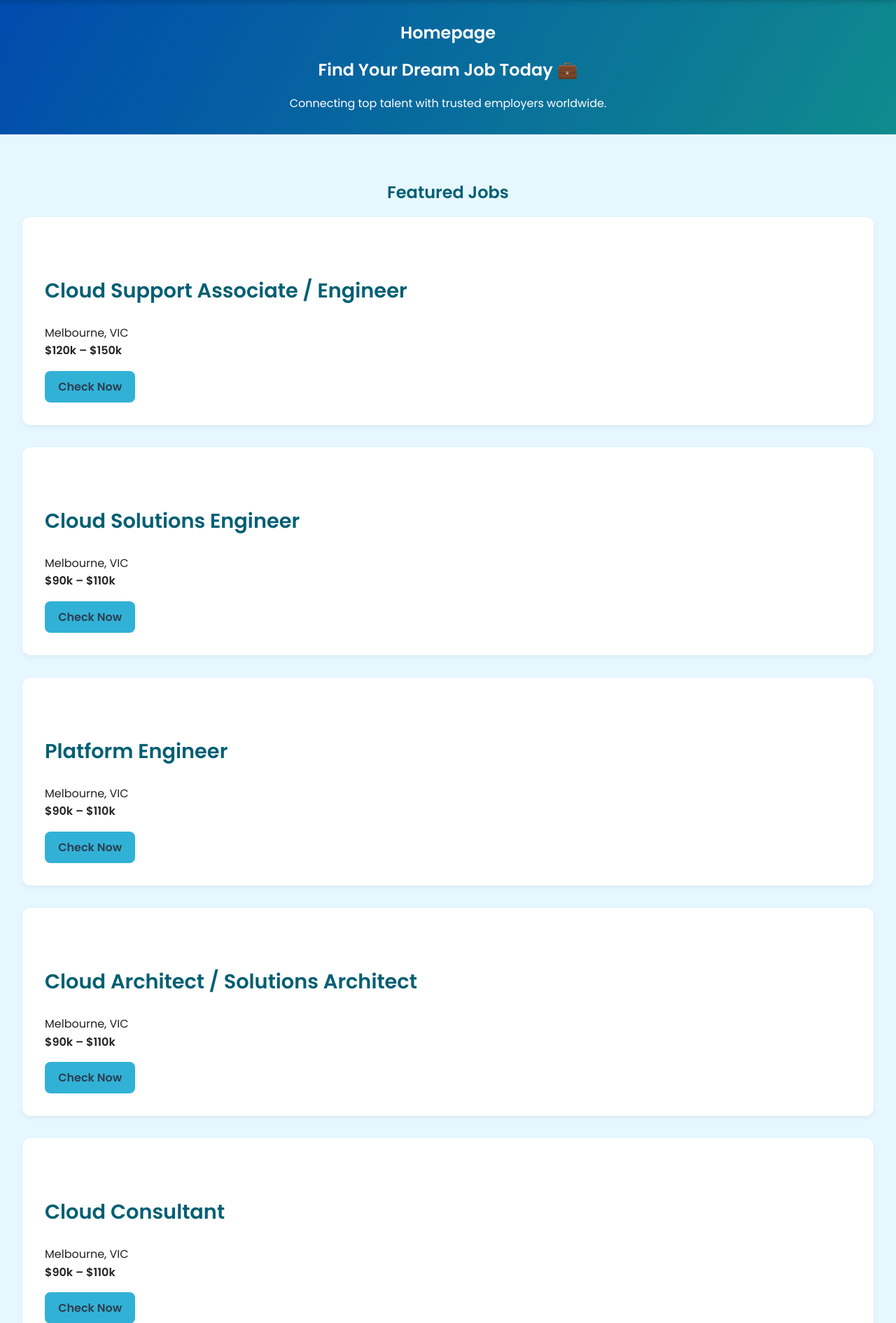
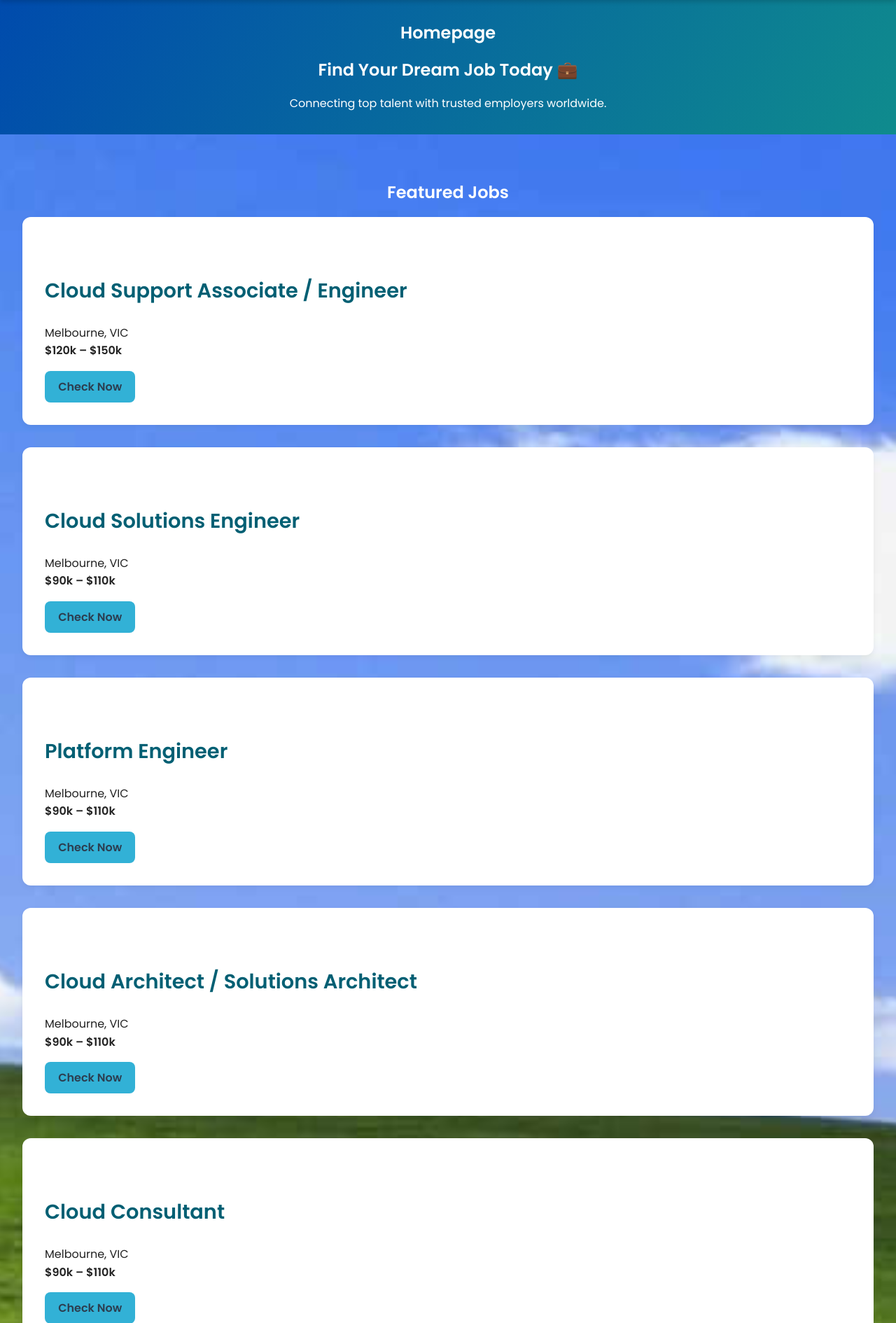
Before and after one commit to 106215431/COS10026-Project-Part-2, a PHP site: page /project1/index.html in a window 1280 px wide. Shown: the part 74-1964 px from the top of the page at 70% size. Run offline with PHP 8.4, Linux system fonts and the light colour scheme.

Commit message:
add bg image and fix headers css

```diff
--- a/project1/about.html
+++ b/project1/about.html
@@ -111,7 +111,7 @@
     <!-- Members' interests -->
     <section>
         <table>
-            <caption><h3>Member's interests table</h3></caption>
+            <caption><h3 class="white-headings">Member's interests table</h3></caption>
             <thead>
                 <tr>
                     <th><strong>Number</strong></th>
--- a/project1/apply.html
+++ b/project1/apply.html
@@ -20,7 +20,7 @@
     </nav>
   </header>
   <section>
-  <h2 class="formname">Job Application Form</h2>
+  <h2 class="formname" >Job Application Form</h2>
   <form action="https://mercury.swin.edu.au/it000000/formtest.php" method="post">
     <!-- Job Reference -->
     <label for="jobRef">Job Reference Number:</label>
--- a/project1/index.html
+++ b/project1/index.html
@@ -30,7 +30,7 @@
 
     <section class="featured-jobs">
 
-        <h2>Featured Jobs</h2>
+        <h2 class="white-headings">Featured Jobs</h2>
         <div class="job-list">
             <div class="job-card">
                 <h3>Cloud Support Associate / Engineer</h3>
@@ -67,7 +67,7 @@
 
 
     <section class="categories">
-        <h2>Browse by Category</h2>
+        <h2 class="white-headings">Browse by Category</h2>
         <div class="category-grid">
             <div class="category-box">_ IT & Software</div>
             <div class="category-box">_ Design</div>
@@ -88,7 +88,7 @@
     </section>
 
     <section class="testimonials">
-        <h2>What Our Users Say</h2>
+        <h2 class="white-headings">What Our Users Say</h2>
         <div class="testimonial-card">
             <p>“I found my dream job within a week! The platform is so easy to use.”</p>
             <h4>– Phạm Công Hòa, Software Developer/IT Teacher</h4>
--- a/styles/styles.css
+++ b/styles/styles.css
@@ -184,6 +184,7 @@ form {
 .formname {
     text-align: center;
     padding-top: 90px;
+    color: white;
 }
 
 /* Make labels and inputs stack properly */
@@ -285,7 +286,7 @@ legend {
     justify-content: center;
     align-items: center;
     font-size: 1.6rem;
-    color: #0077b6;
+    color: #ffffff;
     margin-bottom: 20px;
 }
 
@@ -626,3 +627,14 @@ section h1{
 section h1{
     color: white;
 }
+body{
+    background-image: url('/styles/images/windows-hill-background-hcca6f6o2f8wup8h.jpg');
+    background-size: cover;
+    background-position: center;
+}
+.about{
+    background-color: white;
+}
+.white-headings{
+    color: white
+}
```
Also changed, not shown: styles/images/windows-hill-background-hcca6f6o2f8wup8h.jpg (added).
